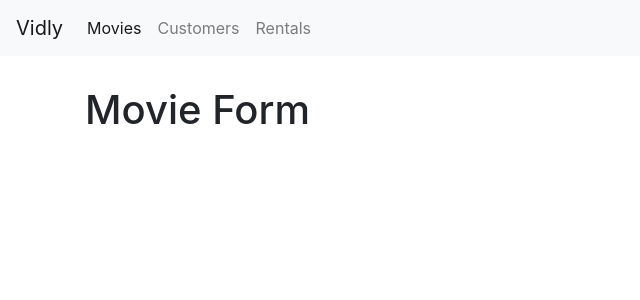
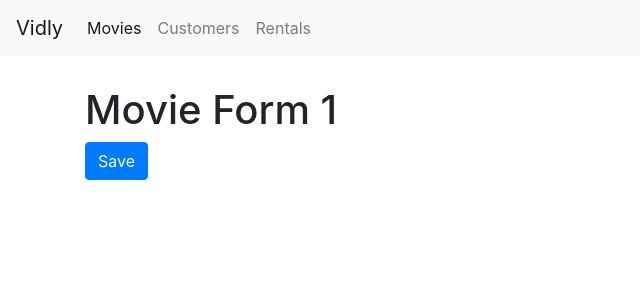
Before and after one commit to frdvorak/vidly, a React (Create React App) app: page /movies/1 in a window 1280 px wide. Shown: the top 300 px of the page, without its empty margins (0-640 px from the left). Built offline with nearby package versions, Linux system fonts and the light colour scheme.

Commit message:
MovieForm shows movie ID + Save button

```diff
--- a/src/components/movieForm.jsx
+++ b/src/components/movieForm.jsx
@@ -1,11 +1,13 @@
-import React, { Component } from 'react';
+import React from 'react';
 
-class MovieForm extends Component {
-    render() {
-        return (
-            <h1>Movie Form</h1>
-        );
-    }
+const MovieForm = ({ match, history }) => {
+    return (
+        <div>
+            <h1>Movie Form {match.params.id}</h1>
+            <button className="btn btn-primary" onClick={() => history.push('/movies')}>Save</button>
+        </div>
+
+    );
 }
 
 export default MovieForm;
```
